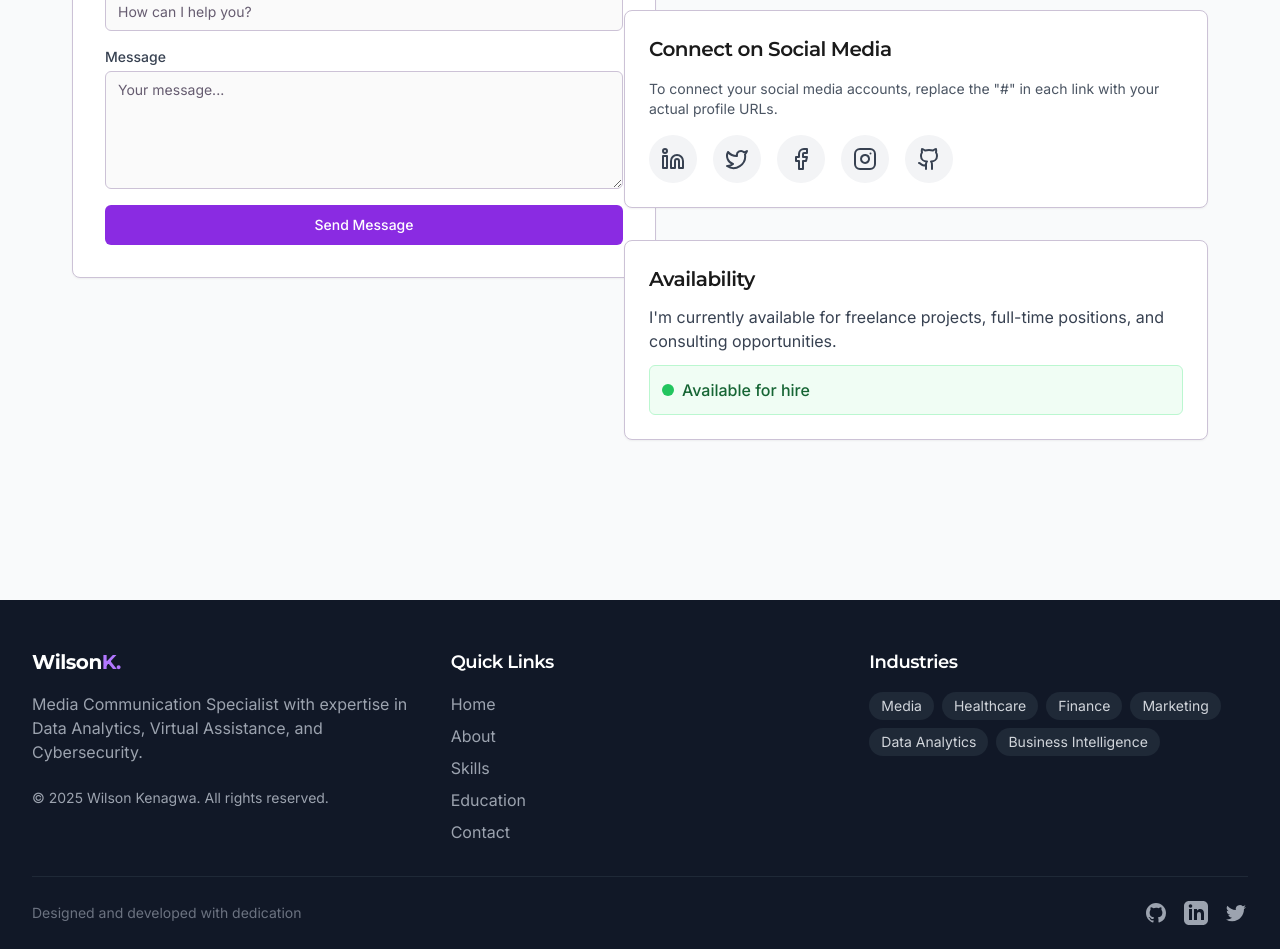
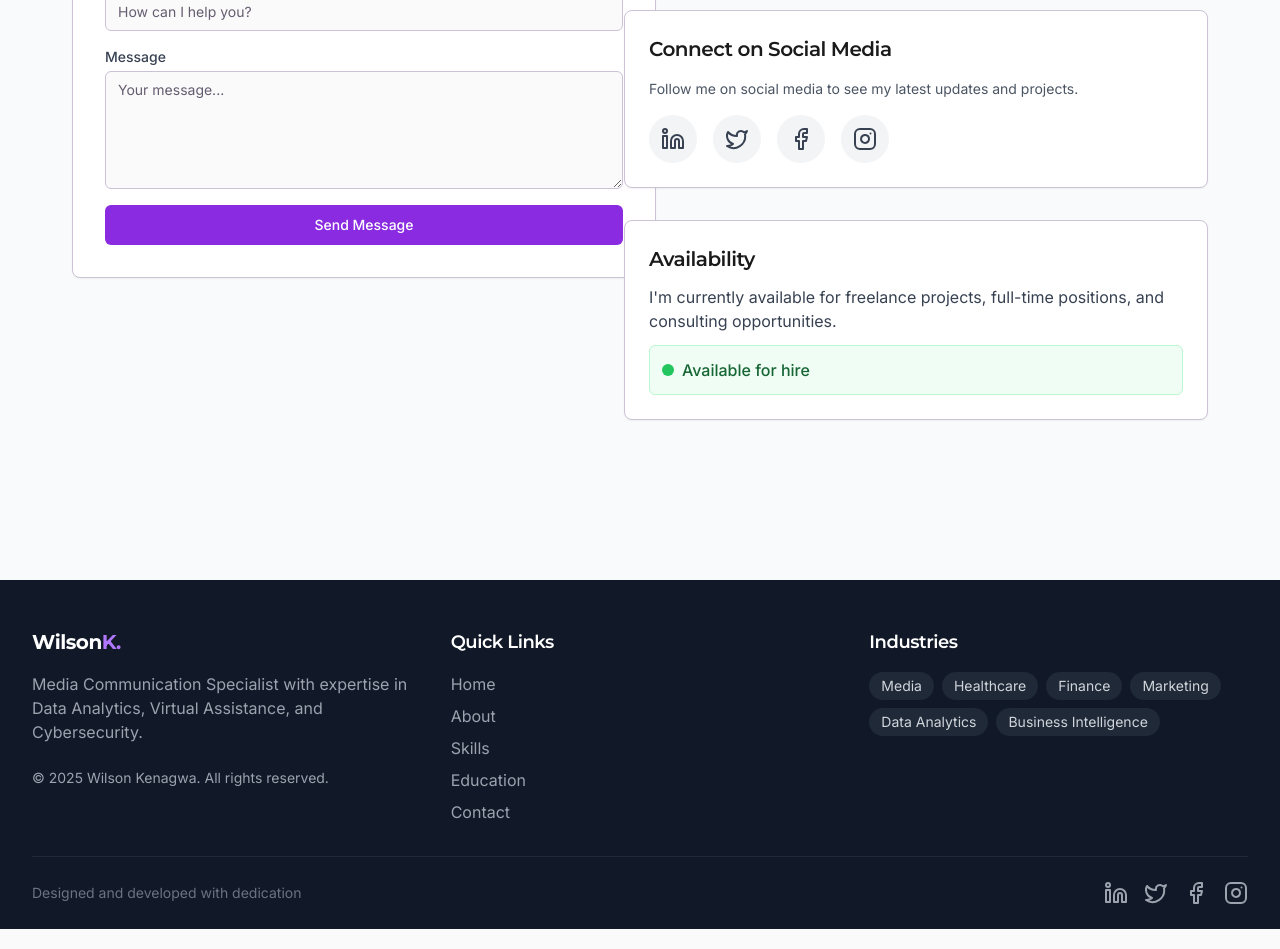
Before and after one commit to kenwilson741/kenagwa-portfolio-craft, a React (Vite) app: page / in a window 1280 px wide. Shown: the part 9320-10269 px from the top of the page. Built offline with nearby package versions, Linux system fonts and the light colour scheme.

Commit message:
Update social media links
Replace GitHub icon with social media links and update URLs.

```diff
--- a/src/components/Contact.tsx
+++ b/src/components/Contact.tsx
@@ -1,10 +1,9 @@
-
 import { useState } from "react";
 import { Button } from "@/components/ui/button";
 import { Input } from "@/components/ui/input";
 import { Textarea } from "@/components/ui/textarea";
 import { Card, CardContent } from "@/components/ui/card";
-import { Mail, Phone, MapPin, Github, Linkedin, Twitter, Instagram, Facebook } from "lucide-react";
+import { Mail, Phone, MapPin, Linkedin, Twitter, Instagram, Facebook } from "lucide-react";
 import { useToast } from "@/hooks/use-toast";
 
 const Contact = () => {
@@ -65,28 +64,23 @@ const Contact = () => {
   const socialLinks = [
     {
       name: "LinkedIn",
-      url: "#",
+      url: "https://www.linkedin.com/in/wilson-kenagwa",
       icon: <Linkedin className="w-6 h-6 text-gray-700" />,
     },
     {
       name: "Twitter",
-      url: "#",
+      url: "https://x.com/RealWilsooon?t=mUdT-PRu_VT_2NeDcsyDqg&s=09",
       icon: <Twitter className="w-6 h-6 text-gray-700" />,
     },
     {
       name: "Facebook",
-      url: "#",
+      url: "https://www.facebook.com/share/1FjfvLdrMU/",
       icon: <Facebook className="w-6 h-6 text-gray-700" />,
     },
     {
       name: "Instagram",
-      url: "#",
+      url: "https://www.instagram.com/_.wilie?igsh=MXRqa2kwZnc2Ynl1aQ==",
       icon: <Instagram className="w-6 h-6 text-gray-700" />,
-    },
-    {
-      name: "GitHub",
-      url: "#",
-      icon: <Github className="w-6 h-6 text-gray-700" />,
     },
   ];
 
@@ -201,13 +195,15 @@ const Contact = () => {
               <CardContent className="p-6">
                 <h3 className="text-xl font-semibold mb-4">Connect on Social Media</h3>
                 <p className="text-sm text-gray-600 mb-4">
-                  To connect your social media accounts, replace the "#" in each link with your actual profile URLs.
+                  Follow me on social media to see my latest updates and projects.
                 </p>
                 <div className="flex space-x-4">
                   {socialLinks.map((social, index) => (
                     <a
                       key={index}
                       href={social.url}
+                      target="_blank"
+                      rel="noopener noreferrer"
                       aria-label={`Connect on ${social.name}`}
                       className="p-3 bg-gray-100 hover:bg-brand-50 rounded-full transition-colors"
                       title={social.name}
--- a/src/components/Footer.tsx
+++ b/src/components/Footer.tsx
@@ -1,3 +1,5 @@
+
+import { Facebook, Linkedin, Twitter, Instagram } from "lucide-react";
 
 const Footer = () => {
   const currentYear = new Date().getFullYear();
@@ -55,23 +57,21 @@ const Footer = () => {
             Designed and developed with dedication
           </p>
           <div className="flex space-x-4 mt-4 md:mt-0">
-            <a href="#" className="text-gray-400 hover:text-brand-400 transition-colors">
-              <span className="sr-only">GitHub</span>
-              <svg className="h-6 w-6" fill="currentColor" viewBox="0 0 24 24" aria-hidden="true">
-                <path fillRule="evenodd" d="M12 2C6.477 2 2 6.484 2 12.017c0 4.425 2.865 8.18 6.839 9.504.5.092.682-.217.682-.483 0-.237-.008-.868-.013-1.703-2.782.605-3.369-1.343-3.369-1.343-.454-1.158-1.11-1.466-1.11-1.466-.908-.62.069-.608.069-.608 1.003.07 1.531 1.032 1.531 1.032.892 1.53 2.341 1.088 2.91.832.092-.647.35-1.088.636-1.338-2.22-.253-4.555-1.113-4.555-4.951 0-1.093.39-1.988 1.029-2.688-.103-.253-.446-1.272.098-2.65 0 0 .84-.27 2.75 1.026A9.564 9.564 0 0112 6.844c.85.004 1.705.115 2.504.337 1.909-1.296 2.747-1.027 2.747-1.027.546 1.379.202 2.398.1 2.651.64.7 1.028 1.595 1.028 2.688 0 3.848-2.339 4.695-4.566 4.943.359.309.678.92.678 1.855 0 1.338-.012 2.419-.012 2.747 0 .268.18.58.688.482A10.019 10.019 0 0022 12.017C22 6.484 17.522 2 12 2z" clipRule="evenodd"></path>
-              </svg>
+            <a href="https://www.linkedin.com/in/wilson-kenagwa" target="_blank" rel="noopener noreferrer" className="text-gray-400 hover:text-brand-400 transition-colors">
+              <span className="sr-only">LinkedIn</span>
+              <Linkedin className="h-6 w-6" />
             </a>
-            <a href="#" className="text-gray-400 hover:text-brand-400 transition-colors">
-              <span className="sr-only">LinkedIn</span>
-              <svg className="h-6 w-6" fill="currentColor" viewBox="0 0 24 24" aria-hidden="true">
-                <path fillRule="evenodd" d="M19 0h-14c-2.761 0-5 2.239-5 5v14c0 2.761 2.239 5 5 5h14c2.762 0 5-2.239 5-5v-14c0-2.761-2.238-5-5-5zm-11 19h-3v-11h3v11zm-1.5-12.268c-.966 0-1.75-.79-1.75-1.764s.784-1.764 1.75-1.764 1.75.79 1.75 1.764-.783 1.764-1.75 1.764zm13.5 12.268h-3v-5.604c0-3.368-4-3.113-4 0v5.604h-3v-11h3v1.765c1.396-2.586 7-2.777 7 2.476v6.759z" clipRule="evenodd"></path>
-              </svg>
+            <a href="https://x.com/RealWilsooon?t=mUdT-PRu_VT_2NeDcsyDqg&s=09" target="_blank" rel="noopener noreferrer" className="text-gray-400 hover:text-brand-400 transition-colors">
+              <span className="sr-only">Twitter</span>
+              <Twitter className="h-6 w-6" />
             </a>
-            <a href="#" className="text-gray-400 hover:text-brand-400 transition-colors">
-              <span className="sr-only">Twitter</span>
-              <svg className="h-6 w-6" fill="currentColor" viewBox="0 0 24 24" aria-hidden="true">
-                <path d="M8.29 20.251c7.547 0 11.675-6.253 11.675-11.675 0-.178 0-.355-.012-.53A8.348 8.348 0 0022 5.92a8.19 8.19 0 01-2.357.646 4.118 4.118 0 001.804-2.27 8.224 8.224 0 01-2.605.996 4.107 4.107 0 00-6.993 3.743 11.65 11.65 0 01-8.457-4.287 4.106 4.106 0 001.27 5.477A4.072 4.072 0 012.8 9.713v.052a4.105 4.105 0 003.292 4.022 4.095 4.095 0 01-1.853.07 4.108 4.108 0 003.834 2.85A8.233 8.233 0 012 18.407a11.616 11.616 0 006.29 1.84"></path>
-              </svg>
+            <a href="https://www.facebook.com/share/1FjfvLdrMU/" target="_blank" rel="noopener noreferrer" className="text-gray-400 hover:text-brand-400 transition-colors">
+              <span className="sr-only">Facebook</span>
+              <Facebook className="h-6 w-6" />
+            </a>
+            <a href="https://www.instagram.com/_.wilie?igsh=MXRqa2kwZnc2Ynl1aQ==" target="_blank" rel="noopener noreferrer" className="text-gray-400 hover:text-brand-400 transition-colors">
+              <span className="sr-only">Instagram</span>
+              <Instagram className="h-6 w-6" />
             </a>
           </div>
         </div>
```
